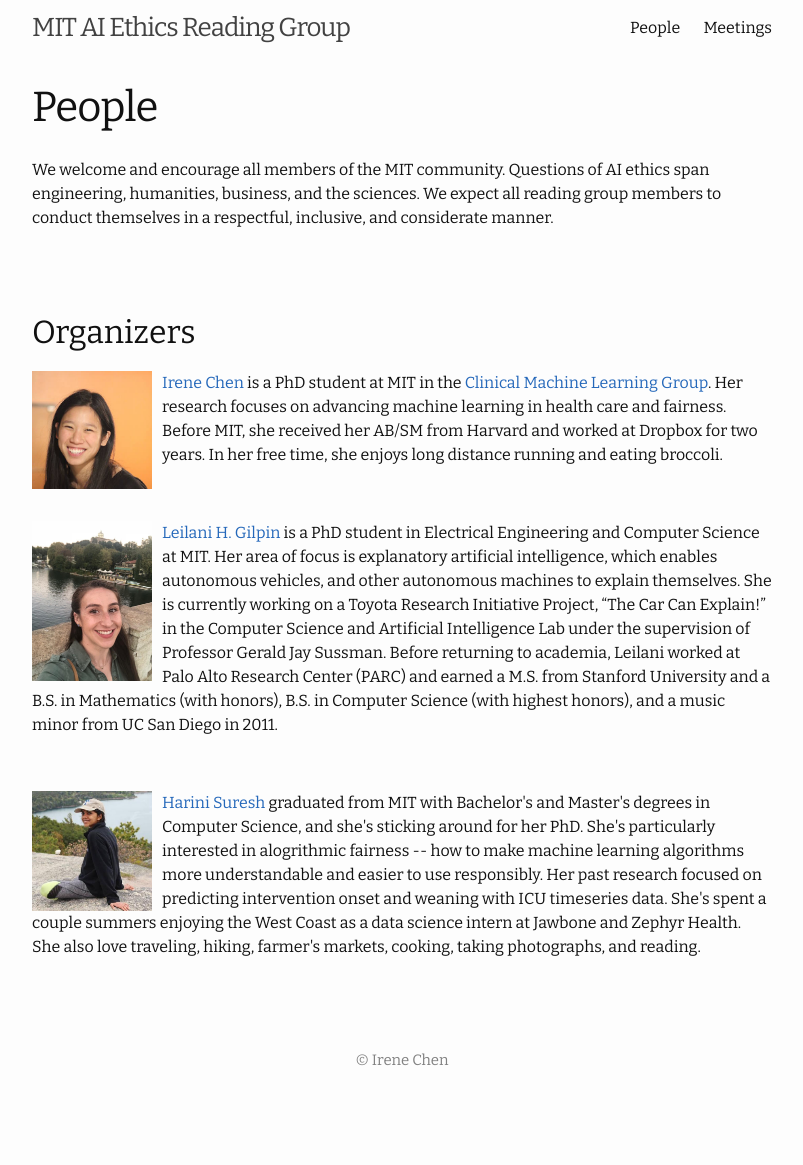
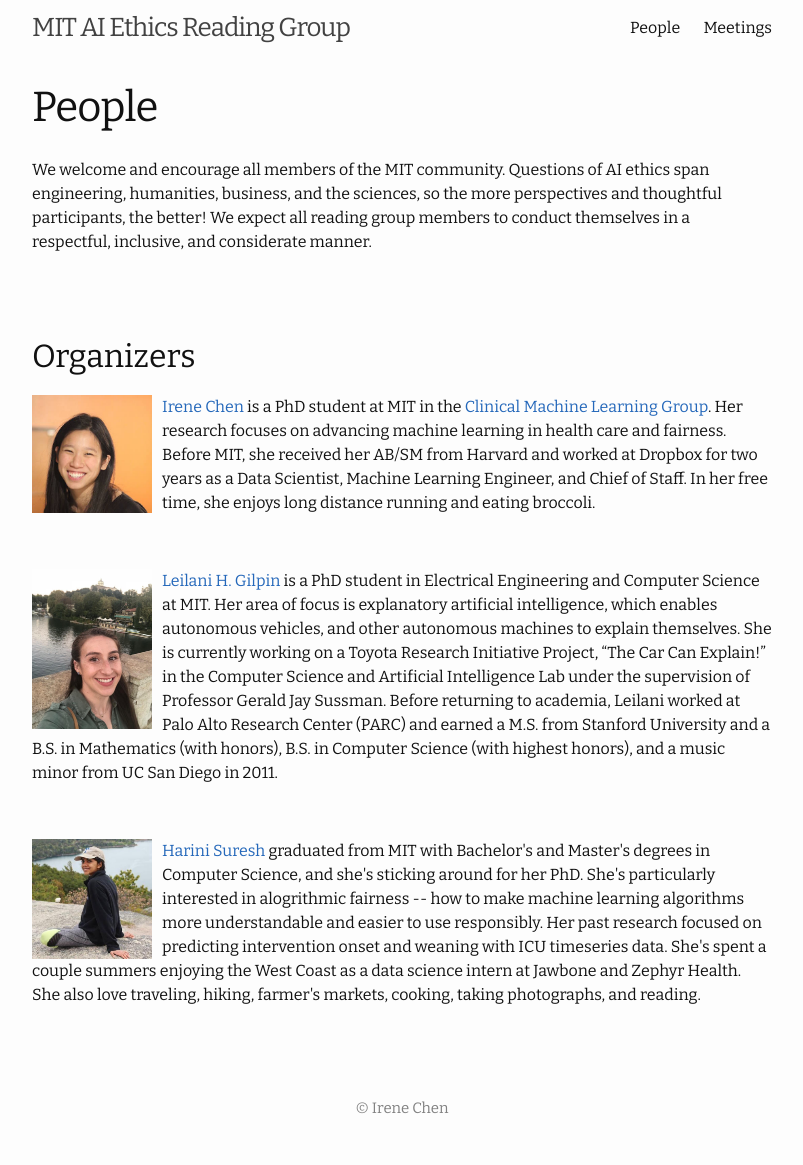
Before and after one commit to mitaiethics/mitaiethics.github.io, a Jekyll site: the page built from people.md, in a window 1280 px wide. Shown: the whole page, without its empty margins (238-1041 px from the left). Built offline with Jekyll 4.4.1, drawn with Linux system fonts in a browser that asks for light colours; before the commit the page ends 1117 px from its top, so only the background shows below that.

Commit message:
Add people page edits

```diff
--- a/people.md
+++ b/people.md
@@ -4,7 +4,7 @@ title: "People"
 permalink: /people/
 ---
 
-We welcome and encourage all members of the MIT community. Questions of AI ethics span engineering, humanities, business, and the sciences. We expect all reading group members to conduct themselves in a respectful, inclusive, and considerate manner.
+We welcome and encourage all members of the MIT community. Questions of AI ethics span engineering, humanities, business, and the sciences, so the more perspectives and thoughtful participants, the better! We expect all reading group members to conduct themselves in a respectful, inclusive, and considerate manner.
 
 <br> <br>
 
@@ -12,7 +12,7 @@ We welcome and encourage all members of the MIT community. Questions of AI ethic
 
 <p>
 <img src="/irene.jpg" alt="..." class="float-left mr-2" width="120px" style="float: left; margin-right: 10px;">
-<a href="http://irenechen.net">Irene Chen</a> is a PhD student at MIT in the <a href="http://clinicalml.org">Clinical Machine Learning Group</a>. Her research focuses on advancing machine learning in health care and fairness. Before MIT, she received her AB/SM from Harvard and worked at Dropbox for two years. In her free time, she enjoys long distance running and eating broccoli.
+<a href="http://irenechen.net">Irene Chen</a> is a PhD student at MIT in the <a href="http://clinicalml.org">Clinical Machine Learning Group</a>. Her research focuses on advancing machine learning in health care and fairness. Before MIT, she received her AB/SM from Harvard and worked at Dropbox for two years as a Data Scientist, Machine Learning Engineer, and Chief of Staff. In her free time, she enjoys long distance running and eating broccoli.
 </p>
 
 <br>
```
Also changed, not shown: 2 other files.
